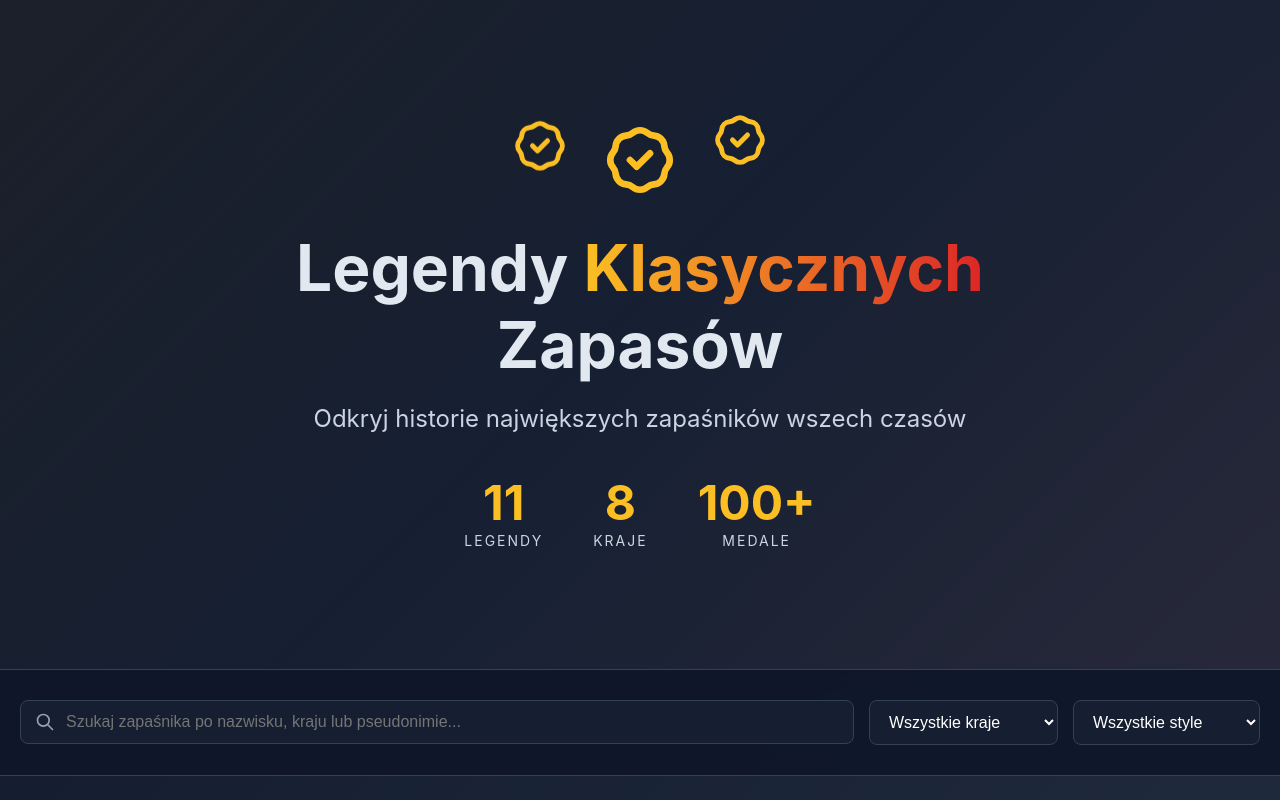
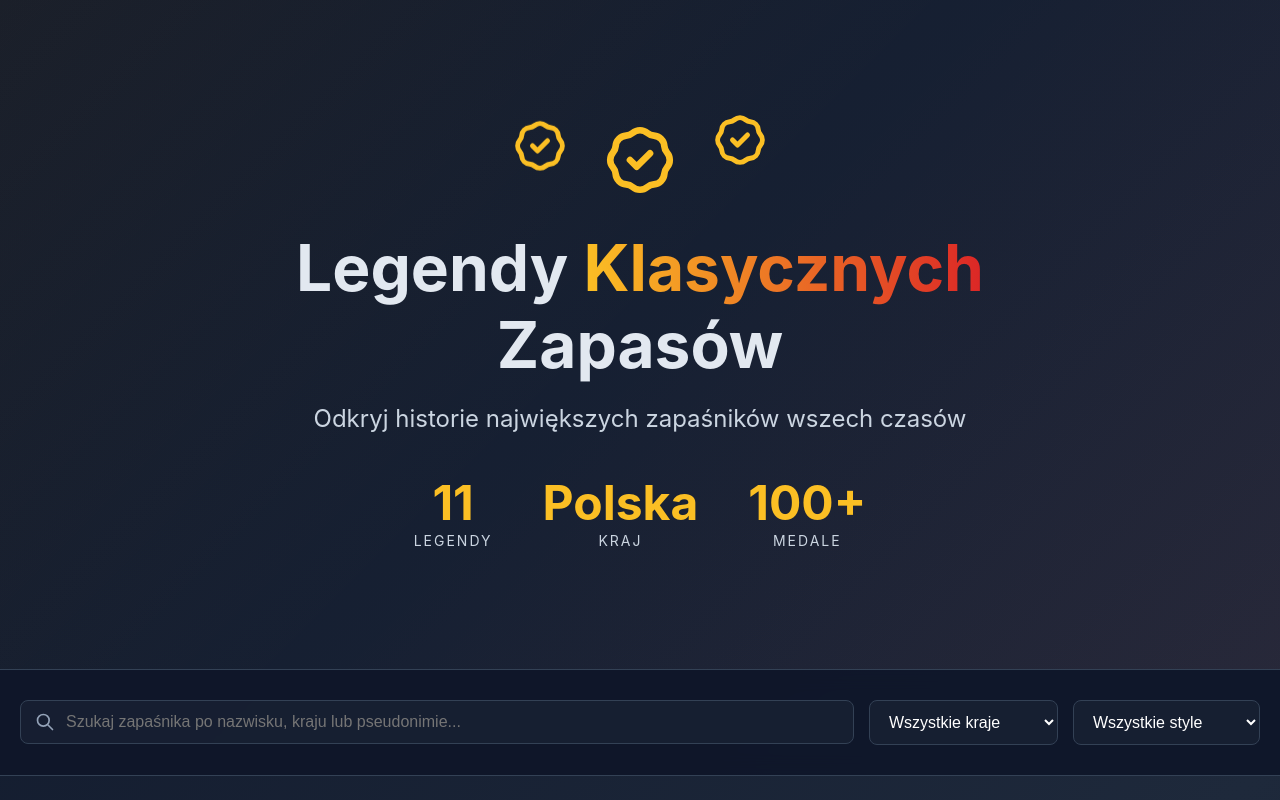
Before and after one commit to Cyprian312/Zapasnicy, a plain HTML site: page index.html in a window 1280 px wide. Shown: the top 800 px of the page. Drawn offline with Linux system fonts and the light colour scheme.

Commit message:
Add files via upload

```diff
--- a/index.html
+++ b/index.html
@@ -697,8 +697,8 @@
                 <div class="stat-label">Legendy</div>
             </div>
             <div class="stat-item">
-                <div class="stat-number">8</div>
-                <div class="stat-label">Kraje</div>
+                <div class="stat-number">Polska</div>
+                <div class="stat-label">Kraj</div>
             </div>
             <div class="stat-item">
                 <div class="stat-number">100+</div>
```
